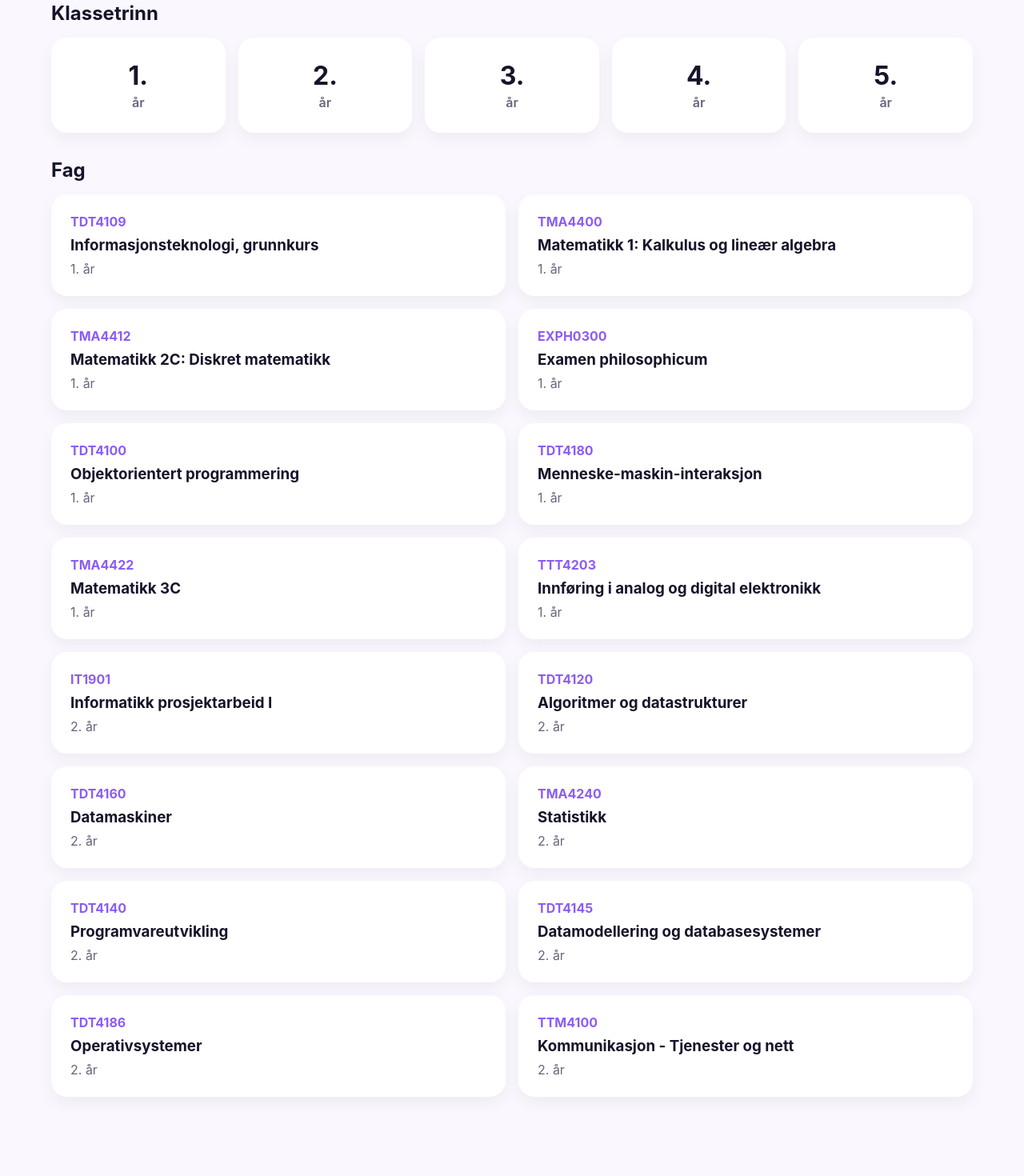
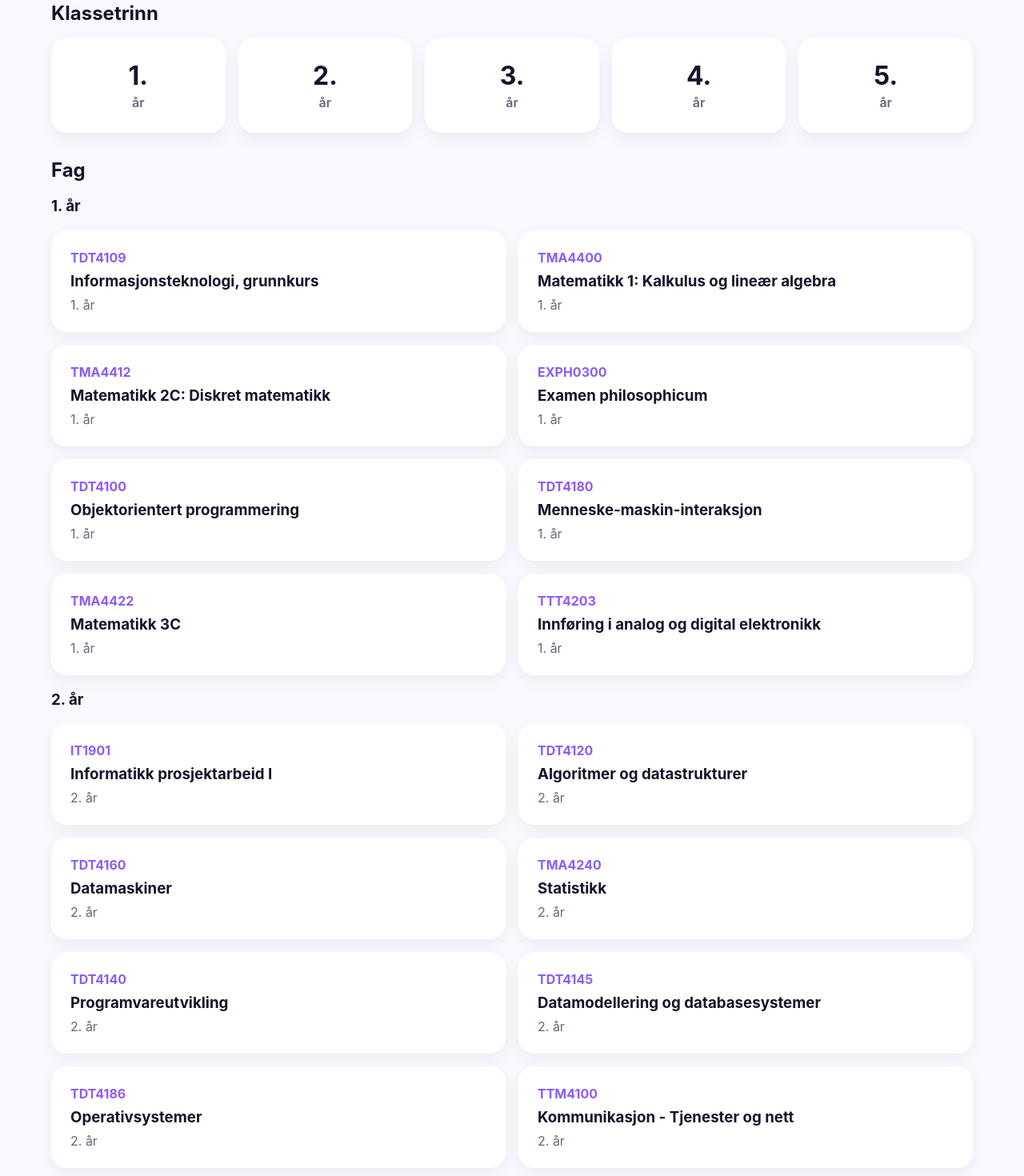
Before and after one commit to juliewold/studienotater, a React (Vite) app: page / in a window 1280 px wide. Shown: the part 785-2255 px from the top of the page at 80% size. Before the commit the page ends 2188 px from the top, so only its background shows below. Built offline with nearby package versions, Linux system fonts and the light colour scheme.

Commit message:
Group subjects by study year

```diff
--- a/src/pages/HomePage.tsx
+++ b/src/pages/HomePage.tsx
@@ -8,6 +8,8 @@ import { subjects } from "../data/subjects";
 const years = [1, 2, 3, 4, 5];
 
 export const HomePage = () => {
+  const firstYearSubjects = subjects.filter((subject) => subject.year === 1);
+  const secondYearSubjects = subjects.filter((subject) => subject.year === 2);
   return (
     <>
       <Hero />
@@ -34,8 +36,21 @@ export const HomePage = () => {
       <section className="subjects-section">
         <h2>Fag</h2>
 
+        <h3>1. år</h3>
         <div className="subjects-grid">
-          {subjects.map((subject) => (
+          {firstYearSubjects.map((subject) => (
+            <SubjectCard
+              key={subject.code}
+              code={subject.code}
+              name={subject.name}
+              year={subject.year}
+            />
+          ))}
+        </div>
+
+        <h3>2. år</h3>
+        <div className="subjects-grid">
+          {secondYearSubjects.map((subject) => (
             <SubjectCard
               key={subject.code}
               code={subject.code}
```
